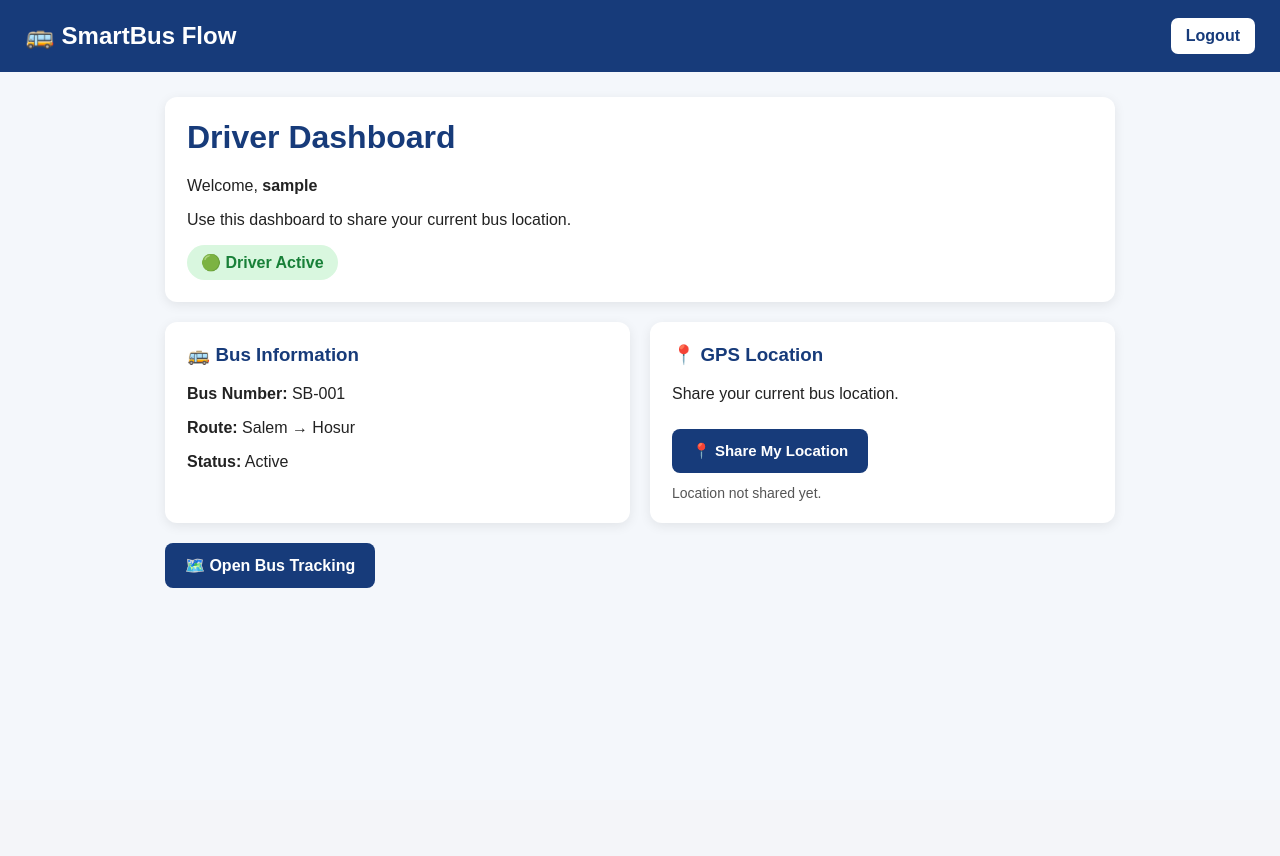
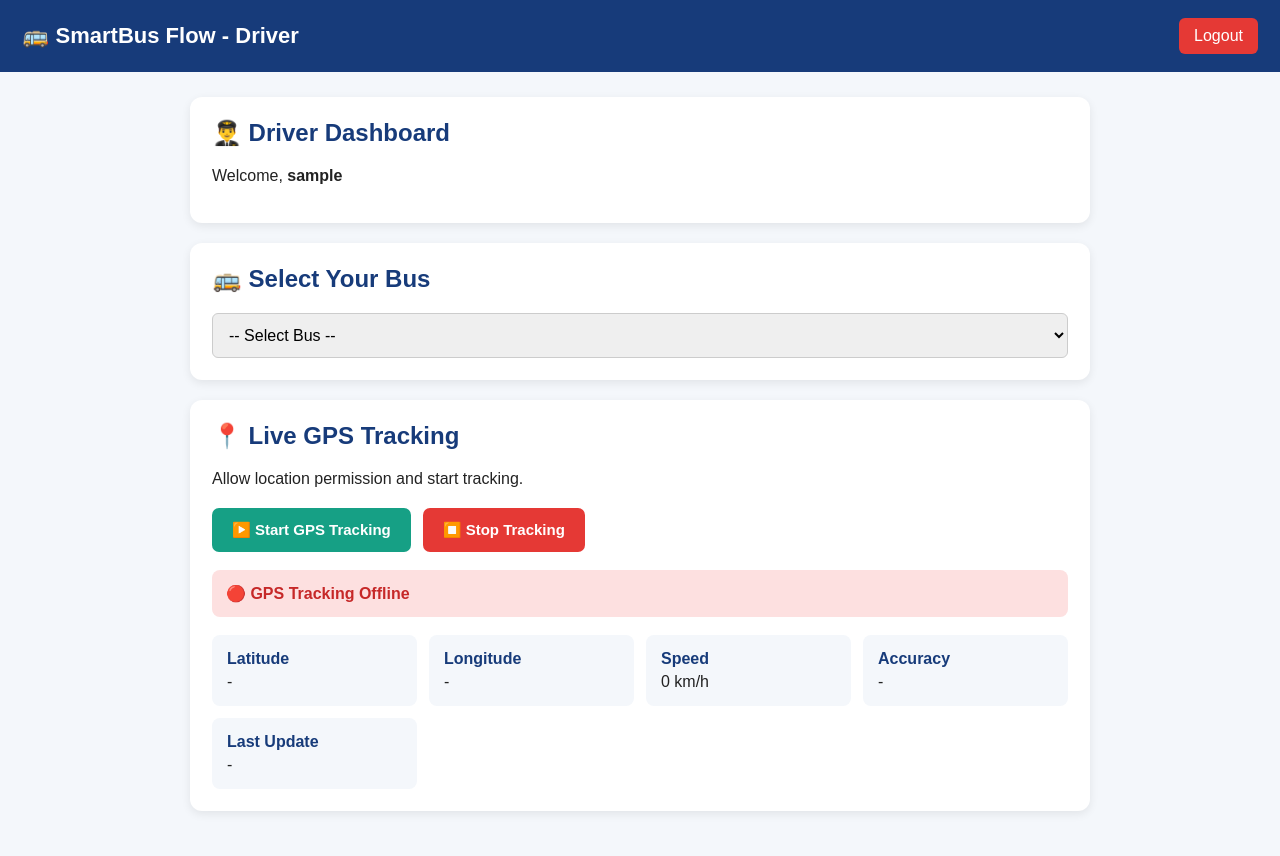
Before and after one commit to divyadharshini-pro/smart-bus-flowa-analysis-, a Python web app: template templates/driver.html in a window 1280 px wide. Before the commit the page ends 588 px from the top, so only its background shows below. Run offline with Jinja, Linux system fonts and the light colour scheme; the template is opened without the code that fills it: most values are stand-ins (such as "Sample title", 1, 10 or a date in 2020).

Commit message:
Update driver.html

```diff
--- a/templates/driver.html
+++ b/templates/driver.html
@@ -1,14 +1,13 @@
 <!DOCTYPE html>
 <html lang="en">
+
 <head>
     <meta charset="UTF-8">
     <meta name="viewport" content="width=device-width, initial-scale=1.0">
+
     <title>SmartBus Flow - Driver</title>
 
     <style>
-        * {
-            box-sizing: border-box;
-        }
 
         body {
             margin: 0;
@@ -20,244 +19,594 @@
         header {
             background: #173b7a;
             color: white;
-            padding: 18px 25px;
+            padding: 18px 22px;
             display: flex;
             justify-content: space-between;
             align-items: center;
         }
 
-        header h2 {
+        header h1 {
             margin: 0;
+            font-size: 22px;
         }
 
         .logout {
-            background: white;
-            color: #173b7a;
+            color: white;
+            background: #e53935;
             text-decoration: none;
             padding: 9px 15px;
-            border-radius: 7px;
-            font-weight: bold;
+            border-radius: 6px;
         }
 
         .container {
-            max-width: 1000px;
+            max-width: 900px;
             margin: auto;
             padding: 25px;
-        }
-
-        .welcome {
-            background: white;
-            padding: 22px;
-            border-radius: 12px;
-            margin-bottom: 20px;
-            box-shadow: 0 3px 12px rgba(0, 0, 0, 0.08);
-        }
-
-        .welcome h1 {
-            margin-top: 0;
-            color: #173b7a;
-        }
-
-        .cards {
-            display: grid;
-            grid-template-columns: repeat(auto-fit, minmax(220px, 1fr));
-            gap: 20px;
         }
 
         .card {
             background: white;
             padding: 22px;
+            margin-bottom: 20px;
             border-radius: 12px;
-            box-shadow: 0 3px 12px rgba(0, 0, 0, 0.08);
+            box-shadow: 0 3px 10px rgba(0,0,0,0.08);
         }
 
-        .card h3 {
+        h2 {
             color: #173b7a;
             margin-top: 0;
         }
 
-        .status {
-            display: inline-block;
-            padding: 8px 14px;
-            border-radius: 20px;
-            background: #d9f7df;
-            color: #188038;
-            font-weight: bold;
+        select {
+            width: 100%;
+            padding: 12px;
+            border: 1px solid #ccc;
+            border-radius: 6px;
+            font-size: 16px;
+        }
+
+        .details {
+            display: grid;
+            grid-template-columns: repeat(auto-fit, minmax(200px, 1fr));
+            gap: 12px;
+            margin-top: 20px;
+        }
+
+        .detail {
+            background: #f4f7fb;
+            padding: 15px;
+            border-radius: 8px;
+        }
+
+        .detail strong {
+            display: block;
+            color: #173b7a;
+            margin-bottom: 6px;
+        }
+
+        .buttons {
+            display: flex;
+            gap: 12px;
+            flex-wrap: wrap;
+            margin-top: 20px;
         }
 
         button {
             border: none;
             padding: 13px 20px;
-            border-radius: 8px;
-            background: #173b7a;
-            color: white;
+            border-radius: 7px;
+            cursor: pointer;
+            font-weight: bold;
             font-size: 15px;
-            font-weight: bold;
-            cursor: pointer;
-            margin-top: 10px;
         }
 
-        button:hover {
-            background: #2f80ed;
+        .start {
+            background: #16a085;
+            color: white;
         }
 
-        .tracking-btn {
-            display: inline-block;
-            margin-top: 20px;
-            padding: 13px 20px;
-            background: #173b7a;
+        .stop {
+            background: #e53935;
             color: white;
-            text-decoration: none;
+        }
+
+        .status {
+            padding: 14px;
             border-radius: 8px;
+            margin-top: 18px;
+            background: #eee;
             font-weight: bold;
         }
 
-        #locationStatus {
-            margin-top: 12px;
-            font-size: 14px;
-            color: #555;
+        .live {
+            background: #d9f7e8;
+            color: #087f3e;
         }
+
+        .offline {
+            background: #fde0e0;
+            color: #c62828;
+        }
+
+        .gps-data {
+            display: grid;
+            grid-template-columns: repeat(auto-fit, minmax(180px, 1fr));
+            gap: 12px;
+            margin-top: 18px;
+        }
+
+        .gps-box {
+            background: #f4f7fb;
+            padding: 15px;
+            border-radius: 8px;
+        }
+
+        .gps-box strong {
+            display: block;
+            color: #173b7a;
+            margin-bottom: 5px;
+        }
+
     </style>
+
 </head>
 
 <body>
 
 <header>
-    <h2>🚌 SmartBus Flow</h2>
+
+    <h1>🚌 SmartBus Flow - Driver</h1>
 
     <a href="/logout" class="logout">
         Logout
     </a>
+
 </header>
+
 
 <div class="container">
 
-    <div class="welcome">
+    <div class="card">
 
-        <h1>Driver Dashboard</h1>
+        <h2>👨‍✈️ Driver Dashboard</h2>
 
         <p>
             Welcome, <strong>{{ username }}</strong>
         </p>
 
-        <p>
-            Use this dashboard to share your current bus location.
-        </p>
+    </div>
 
-        <span class="status">
-            🟢 Driver Active
-        </span>
+
+    <!-- BUS SELECTION -->
+
+    <div class="card">
+
+        <h2>🚌 Select Your Bus</h2>
+
+        <select id="busSelect" onchange="showBusDetails()">
+
+            <option value="">
+                -- Select Bus --
+            </option>
+
+            {% for bus in buses %}
+
+            <option value="{{ bus.bus_number }}">
+
+                {{ bus.bus_number }} - {{ bus.route }}
+
+            </option>
+
+            {% endfor %}
+
+        </select>
+
+
+        <div id="busDetails" style="display:none;">
+
+            <div class="details">
+
+                <div class="detail">
+
+                    <strong>Bus Number</strong>
+
+                    <span id="busNumber">-</span>
 
                 </div>
 
-    <div class="cards">
 
-        <div class="card">
+                <div class="detail">
 
-            <h3>🚌 Bus Information</h3>
+                    <strong>Driver</strong>
 
-            <p>
-                <strong>Bus Number:</strong> SB-001
-            </p>
-
-            <p>
-                <strong>Route:</strong> Salem → Hosur
-            </p>
-
-            <p>
-                <strong>Status:</strong> Active
-            </p>
+                    <span id="driverName">-</span>
 
                 </div>
 
-        <div class="card">
 
-            <h3>📍 GPS Location</h3>
+                <div class="detail">
 
-            <p>
-                Share your current bus location.
-            </p>
+                    <strong>Phone</strong>
 
-            <button onclick="shareLocation()">
-                📍 Share My Location
-            </button>
+                    <span id="driverPhone">-</span>
 
-            <div id="locationStatus">
-                Location not shared yet.
+                </div>
+
+
+                <div class="detail">
+
+                    <strong>Route</strong>
+
+                    <span id="route">-</span>
+
+                </div>
+
+
+                <div class="detail">
+
+                    <strong>Start</strong>
+
+                    <span id="start">-</span>
+
+                </div>
+
+
+                <div class="detail">
+
+                    <strong>Destination</strong>
+
+                    <span id="destination">-</span>
+
                 </div>
 
             </div>
 
         </div>
 
-    <a href="/tracking" class="tracking-btn">
-        🗺️ Open Bus Tracking
-    </a>
+    </div>
+
+
+    <!-- GPS TRACKING -->
+
+    <div class="card">
+
+        <h2>📍 Live GPS Tracking</h2>
+
+        <p>
+            Allow location permission and start tracking.
+        </p>
+
+
+        <div class="buttons">
+
+            <button
+                class="start"
+                onclick="startTracking()">
+
+                ▶️ Start GPS Tracking
+
+            </button>
+
+
+            <button
+                class="stop"
+                onclick="stopTracking()">
+
+                ⏹️ Stop Tracking
+
+            </button>
 
         </div>
 
+
+        <div
+            id="status"
+            class="status offline">
+
+            🔴 GPS Tracking Offline
+
+        </div>
+
+
+        <div class="gps-data">
+
+            <div class="gps-box">
+
+                <strong>Latitude</strong>
+
+                <span id="latitude">-</span>
+
+            </div>
+
+
+            <div class="gps-box">
+
+                <strong>Longitude</strong>
+
+                <span id="longitude">-</span>
+
+            </div>
+
+
+            <div class="gps-box">
+
+                <strong>Speed</strong>
+
+                <span id="speed">0 km/h</span>
+
+            </div>
+
+
+            <div class="gps-box">
+
+                <strong>Accuracy</strong>
+
+                <span id="accuracy">-</span>
+
+            </div>
+
+
+            <div class="gps-box">
+
+                <strong>Last Update</strong>
+
+                <span id="lastUpdate">-</span>
+
+            </div>
+
+        </div>
+
+    </div>
+
+</div>
+
+
 <script>
-function shareLocation() {
 
-    const status = document.getElementById("locationStatus");
+let watchId = null;
 
-    if (!navigator.geolocation) {
-        status.innerText = "GPS is not supported by this browser.";
+
+function showBusDetails() {
+
+    const busNumber =
+        document.getElementById("busSelect").value;
+
+    if (!busNumber) {
+
+        document.getElementById("busDetails").style.display = "none";
+
         return;
     }
 
-    status.innerText = "Getting your location...";
 
-    navigator.geolocation.getCurrentPosition(
-        function(position) {
+    const buses = {{ buses | tojson }};
 
-            const latitude = position.coords.latitude;
-            const longitude = position.coords.longitude;
+    const bus =
+        buses.find(
+            item => item.bus_number === busNumber
+        );
+
+
+    if (!bus) {
+        return;
+    }
+
+
+    document.getElementById("busDetails").style.display = "block";
+
+    document.getElementById("busNumber").innerText =
+        bus.bus_number;
+
+    document.getElementById("driverName").innerText =
+        bus.driver;
+
+    document.getElementById("driverPhone").innerText =
+        bus.phone;
+
+    document.getElementById("route").innerText =
+        bus.route;
+
+    document.getElementById("start").innerText =
+        bus.start;
+
+    document.getElementById("destination").innerText =
+        bus.destination;
+}
+
+
+function startTracking() {
+
+    const busNumber =
+        document.getElementById("busSelect").value;
+
+
+    if (!busNumber) {
+
+        alert("Please select a bus first.");
+
+        return;
+    }
+
+
+    if (!navigator.geolocation) {
+
+        alert("GPS is not supported by this browser.");
+
+        return;
+    }
+
+
+    watchId =
+        navigator.geolocation.watchPosition(
+
+            sendLocation,
+
+            gpsError,
+
+            {
+                enableHighAccuracy: true,
+                maximumAge: 0,
+                timeout: 10000
+            }
+
+        );
+
+
+    document.getElementById("status").className =
+        "status live";
+
+    document.getElementById("status").innerText =
+        "🟢 GPS Tracking Started";
+
+}
+
+
+function sendLocation(position) {
+
+    const busNumber =
+        document.getElementById("busSelect").value;
+
+
+    const latitude =
+        position.coords.latitude;
+
+    const longitude =
+        position.coords.longitude;
+
+
+    let speed =
+        position.coords.speed;
+
+
+    if (speed === null || speed === undefined) {
+
+        speed = 0;
+
+    } else {
+
+        speed = speed * 3.6;
+
+    }
+
+
+    const accuracy =
+        position.coords.accuracy;
+
+
+    document.getElementById("latitude").innerText =
+        latitude.toFixed(6);
+
+    document.getElementById("longitude").innerText =
+        longitude.toFixed(6);
+
+    document.getElementById("speed").innerText =
+        speed.toFixed(1) + " km/h";
+
+    document.getElementById("accuracy").innerText =
+        accuracy.toFixed(1) + " m";
+
+    document.getElementById("lastUpdate").innerText =
+        new Date().toLocaleTimeString();
+
 
     fetch("/update_location", {
+
         method: "POST",
+
         headers: {
             "Content-Type": "application/json"
         },
+
         body: JSON.stringify({
+
+            bus_number: busNumber,
+
             latitude: latitude,
-                    longitude: longitude
+
+            longitude: longitude,
+
+            speed: speed
+
         })
+
     })
+
     .then(response => response.json())
+
     .then(data => {
 
-                if (data.status === "success") {
+        console.log("GPS sent:", data);
 
-                    status.innerText =
-                        "Location shared successfully. " +
-                        "Latitude: " + latitude.toFixed(6) +
-                        ", Longitude: " + longitude.toFixed(6);
+    })
 
-                } else {
+    .catch(error => {
 
-                    status.innerText =
-                        "Unable to update location.";
+        console.error(
+            "Location update failed:",
+            error
+        );
+
+    });
 
 }
-            })
-            .catch(() => {
 
-                status.innerText =
-                    "Error sending location to server.";
 
-            });
-        },
+function stopTracking() {
 
-        function() {
+    if (watchId !== null) {
 
-            status.innerText =
-                "Please allow location permission in your browser.";
+        navigator.geolocation.clearWatch(watchId);
+
+        watchId = null;
 
     }
-    );
+
+
+    document.getElementById("status").className =
+        "status offline";
+
+    document.getElementById("status").innerText =
+        "🔴 GPS Tracking Stopped";
+
 }
+
+
+function gpsError(error) {
+
+    console.error(error);
+
+    let message =
+        "Unable to get location.";
+
+
+    if (error.code === 1) {
+
+        message =
+            "Location permission denied.";
+
+    }
+
+    else if (error.code === 2) {
+
+        message =
+            "Location unavailable.";
+
+    }
+
+    else if (error.code === 3) {
+
+        message =
+            "Location request timed out.";
+
+    }
+
+
+    alert(message);
+
+}
+
 </script>
 
 </body>
+
 </html>
```
Lines whose indentation alone changed are shown as unchanged.
